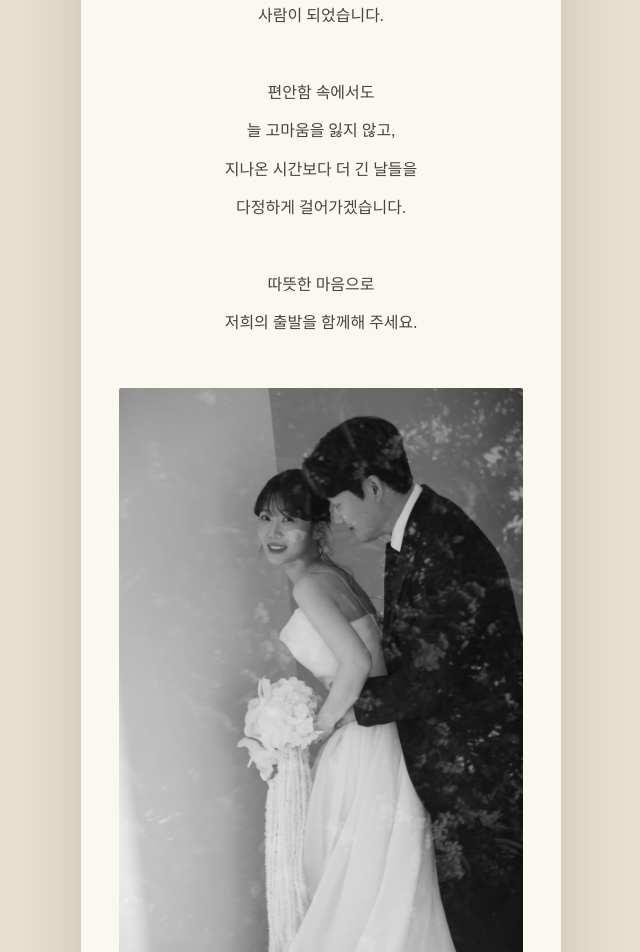
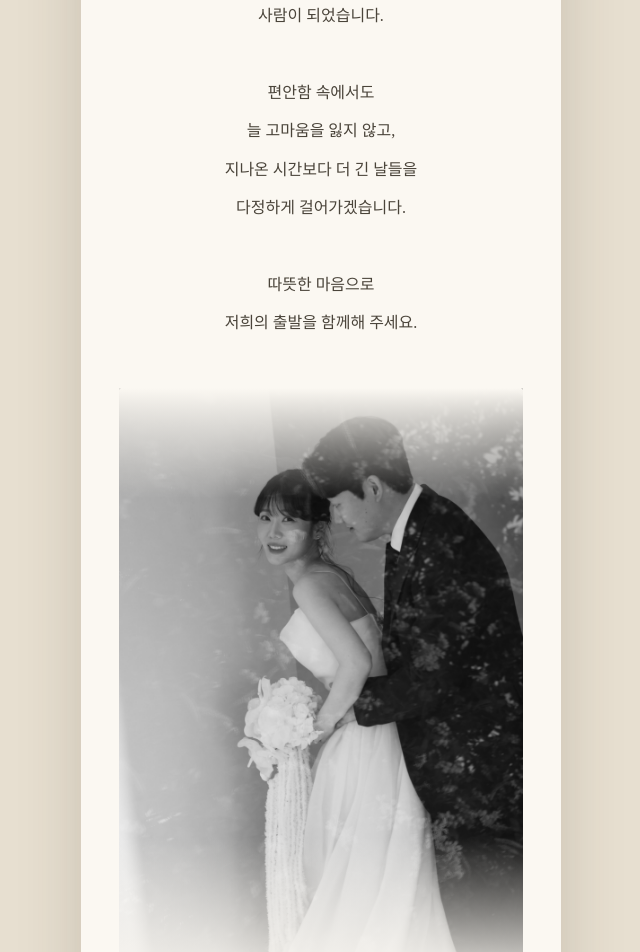
Before and after one commit to JUNLEE0216/wedding, a plain HTML site: page index.html in a window 1280 px wide and 2400 px high. Shown: the part 1448-2400 px from the top of the page, without its empty margins (319-959 px from the left). Drawn offline with nearby package versions, Linux system fonts and the light colour scheme; no server answers; a web font is replaced by a local one.

Commit message:
Enhance image display with gradient overlays
Added gradient overlays to the image in the layout.

```diff
--- a/index.html
+++ b/index.html
@@ -86,6 +86,8 @@
 
     <div style="position: relative; width: 100%; aspect-ratio: 2/3; margin: 46px 0 38px; border-radius: 2px; overflow: hidden;">
       <img src="assets/web-detail.png" alt="준우 · 혜민" style="width: 100%; height: 100%; object-fit: cover; display: block;">
+      <span style="position: absolute; left: 0; right: 0; bottom: 0; height: 26%; background: linear-gradient(rgba(251,248,242,0), #fbf8f2);"></span>
+      <span style="position: absolute; left: 0; right: 0; top: 0; height: 18%; background: linear-gradient(#fbf8f2, rgba(251,248,242,0));"></span>
     </div>
 
     <div style="border-top: 1px solid #e6ddce; border-bottom: 1px solid #e6ddce; padding: 26px 0; line-height: 2.4;">
```
